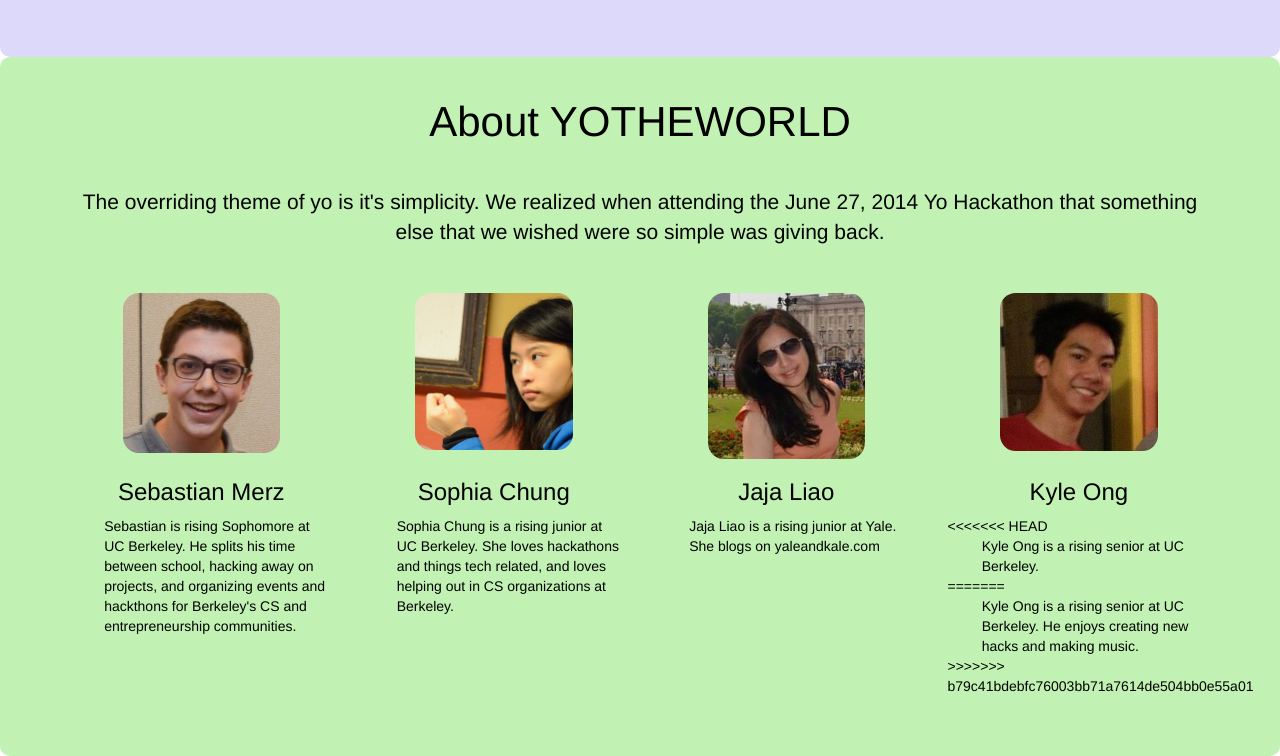
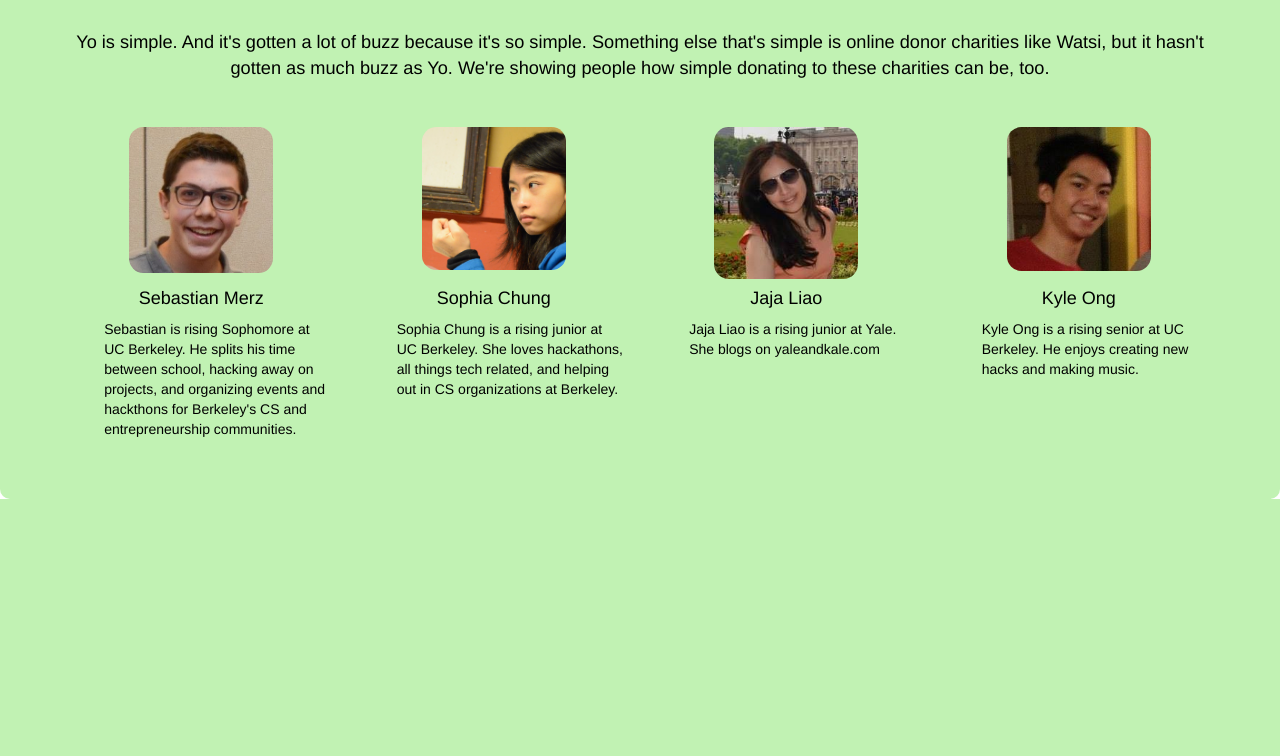
Before and after one commit to chungs1/yocator, a Flask app: template app/templates/index.html in a window 1280 px wide. Shown: the part 931-1687 px from the top of the page. After the commit the page ends 1430 px from the top, so only its background shows below. Run offline with Flask 2, Linux system fonts and the light colour scheme; the template is opened without the code that fills it, so the values that code supplies are empty; some libraries are stand-ins or nearby versions.

Commit message:
Changed some wordings

```diff
--- a/app/static/index.css
+++ b/app/static/index.css
@@ -32,7 +32,7 @@ a {
 
 .blurb {
   font-weight: 300;
-  font-size: 1.5em;
+  font-size: 1.3em;
 }
 
 .yohandle {
@@ -77,7 +77,7 @@ a {
 }
 
 #help2 {
-  font-size: 3em;
+  font-size: 2em;
   font-weight: 300;
 }
 
@@ -100,8 +100,8 @@ a {
 }
 
 .profpic {
-  width: 60%;
-  height: 60%;
+  width: 55%;
+  height: 55%;
   -webkit-border-radius: 10%;
 }
 .imgcont {
--- a/app/templates/index.html
+++ b/app/templates/index.html
@@ -34,19 +34,19 @@
     <div class="block" id="second">
       <div class="container">
         <div class="row">
-          <div class="col-md-12 blurb" style="text-align:center; padding-top:4%" id="help">
-            Help Us
-          </div>
+
         </div>
         <div class="row">
-          <div class="col-md-3 col-md-offset-1" style="padding-top:7%;">
+          <div class="col-md-3 col-md-offset-1" style="padding-top:7%;"><a href="https://watsi.org/profile/e9f9c26f692c-malaika">
             <img id="malaika" src="https://d3w52z135jkm97.cloudfront.net/uploads/profile/image/2179/badge_malaika_pre_.jpg" />
-          </div>
+          </a></div>
           <div class="col-md-7">
             <div id="content">
-              <b style="font-size:1.5em">Malaika</b> is a four year-old from Haiti who suffers from <b>atrioventricular canal defect</b>, a condition that prevents blood from flowing properly in the heart. Her condition requires treatment, a costly operation of $1500. <br><br>
-              You can help her! If <b>YOTHEWORLD</b> gains the <b>most subscribers</b> and Yo's by <b>July 4th</b>, <b>YOTHEWORLD</b> will donate Yo Hackathon's most subscribed award of <b>$2500</b> to her cause. Any spare money will be donated to the general fund on <a href="https://watsi.org/profile/e9f9c26f692c-malaika">Watsi</a>.<br><br>
-              <center style="font-size: 2em">Yo us at <b class="yohandle">YOTHEWORLD</b></center>.
+              <b style="font-size:1.6em"><a href="https://watsi.org/profile/e9f9c26f692c-malaika">Malaika</a></b> is a four year-old from Haiti who suffers from <b>atrioventricular canal defect</b>, a condition that prevents blood from flowing properly in the heart. Her condition requires treatment, a costly operation of $1500. <br><br>
+              You can help her! If <b>YOTHEWORLD</b> gains the <b>most subscribers</b> and Yo's by <b>July 4th</b>, <b>YOTHEWORLD</b> will donate <a href="http://www.eventbrite.com/e/yo-hackathon-2-letters-2-hours-ready-set-yo-tickets-12071296573?aff=es2&rank=0">Yo Hackathon</a>'s most subscribed award of <b>$2500</b> to her cause. Any spare money will be donated all other children on <a href="https://watsi.org/funds/universal-fund">Watsi</a>.<br><br>
+              <center style="font-size: 2em">Yo us at <b class="yohandle">YOTHEWORLD</b></center>
+              <br>
+              You can also follow us on <a style="font-size:1.2em" href="http://www.facebook.com/https://www.facebook.com/YOTHEWORLDforCharity">Facebook</a> for periodic updates on Malaika and Watsi.
             </div>
           </div>
         </div>
@@ -56,9 +56,9 @@
       <div class="container">
         <div class="row">
           <div class="col-md-12 blurb" style="text-align:center; padding-top:3%" id="help2">
-            About YOTHEWORLD
+            What's YOTHEWORLD?
           </div>
-          <div class="col-md-12 blurb" style="text-align:center; padding-top:3%">The overriding theme of yo is it's simplicity. We realized when attending the June 27, 2014 Yo Hackathon that something else that we wished were so simple was giving back.</div>
+          <div class="col-md-12 blurb" style="text-align:center; padding-top:2%">Yo is simple. And it's gotten a lot of buzz because it's so simple. Something else that's simple is online donor charities like Watsi, but it hasn't gotten as much buzz as Yo. We're showing people how simple donating to these charities can be, too.</div>
         </div>
         <div class="row" style="padding-top:4%">
           <center>
@@ -70,26 +70,23 @@
         </div>
         <div class="row">
           <div class="col-md-3">
-            <center><h3>Sebastian Merz</h3></center>
+            <center><h4>Sebastian Merz</h4></center>
             <div style="padding-left:13%">Sebastian is rising Sophomore at UC Berkeley. He splits his time between school, hacking away on projects, and organizing events and hackthons for Berkeley's CS and entrepreneurship communities.</div>
           </div>
           <div class="col-md-3">
-            <center><h3>Sophia Chung</h3></center>
-            <div style="padding-left:13%">Sophia Chung is a rising junior at UC Berkeley. She loves hackathons and things tech related, and loves helping out in CS organizations at Berkeley.</div>
+            <center><h4>Sophia Chung</h4></center>
+            <div style="padding-left:13%">Sophia Chung is a rising junior at UC Berkeley. She loves hackathons, all things tech related, and helping out in CS organizations at Berkeley.</div>
           </div>
           <div class="col-md-3">
-            <center><h3>Jaja Liao</h3></center>
+            <center><h4>Jaja Liao</h4></center>
             <div style="padding-left:13%">Jaja Liao is a rising junior at Yale. She blogs on yaleandkale.com</div>
           </div>
           <div class="col-md-3">
-            <center><h3>Kyle Ong</h3></center>
-<<<<<<< HEAD
-            <div style="padding-left:13%">Kyle Ong is a rising senior at UC Berkeley.</div>
-=======
+            <center><h4>Kyle Ong</h4></center>
             <div style="padding-left:13%">Kyle Ong is a rising senior at UC Berkeley. He enjoys creating new hacks and making music.</div>
->>>>>>> b79c41bdebfc76003bb71a7614de504bb0e55a01
           </div>
         </div>
+
       </div>
     </div>
 
```
